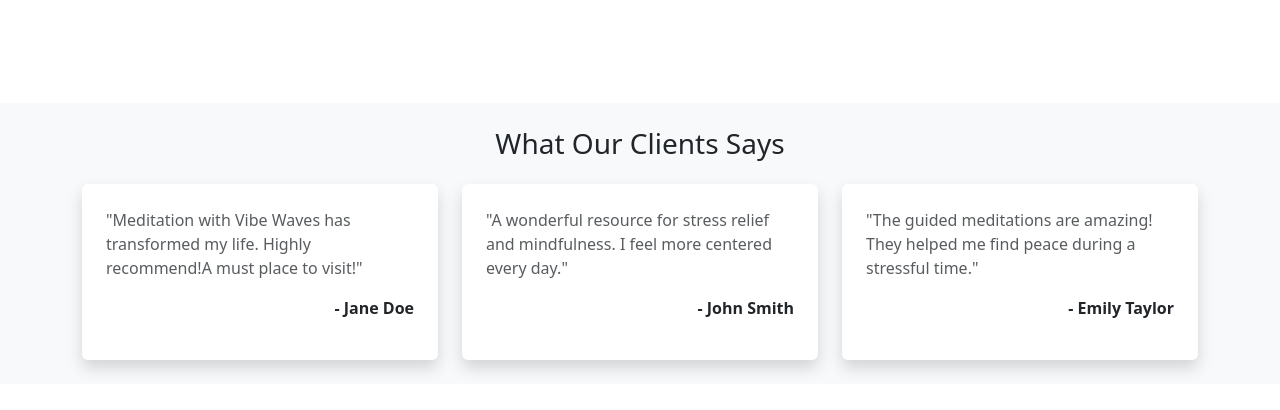
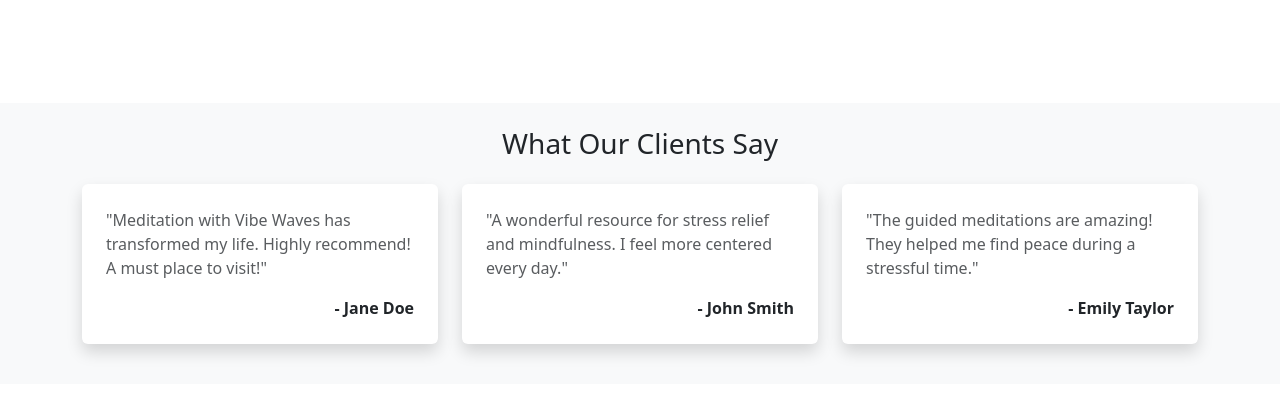
Before and after one commit to anita-molnar/meditation_web, a plain HTML site: page index.html in a window 1280 px wide. Shown: the part 2200-2610 px from the top of the page. Drawn offline with nearby package versions, Linux system fonts and the light colour scheme.

Commit message:
fixed bugs testimonials

```diff
--- a/index.html
+++ b/index.html
@@ -135,40 +135,40 @@
 <!-- END about us -->
 
 
-<!-- END about us -->
-
-
       <!-- Testimonials -->
       <section class="testimonials py-4 bg-light mt-4">
         <div class="container">
-          <h3 class="text-center mb-4 text-dark">What Our Clients Says</h3>
+          <h3 class="text-center mb-4 text-dark">What Our Clients Say</h3>
           <div class="row g-4">
+
             <!-- Testimonial 1 -->
             <div class="col-md-4">
-              <div class="testimonial-item p-4 bg-white rounded shadow">
+              <figure class="testimonial-item p-4 bg-white rounded shadow">
                 <blockquote class="mb-3 text-muted">
-                  "Meditation with Vibe Waves has transformed my life. Highly recommend!A must place to visit!"
+                  "Meditation with Vibe Waves has transformed my life. Highly recommend! A must place to visit!"
                 </blockquote>
-                <p class="text-end fw-bold">- Jane Doe</p>
-              </div>
+                <figcaption class="text-end fw-bold">- Jane Doe</figcaption>
+              </figure>
             </div>
+
             <!-- Testimonial 2 -->
             <div class="col-md-4">
-              <div class="testimonial-item p-4 bg-white rounded shadow">
+              <figure class="testimonial-item p-4 bg-white rounded shadow">
                 <blockquote class="mb-3 text-muted">
                   "A wonderful resource for stress relief and mindfulness. I feel more centered every day."
                 </blockquote>
-                <p class="text-end fw-bold">- John Smith</p>
-              </div>
+                <figcaption class="text-end fw-bold">- John Smith</figcaption>
+              </figure>
             </div>
+
             <!-- Testimonial 3 -->
             <div class="col-md-4">
-              <div class="testimonial-item p-4 bg-white rounded shadow">
+              <figure class="testimonial-item p-4 bg-white rounded shadow">
                 <blockquote class="mb-3 text-muted">
                   "The guided meditations are amazing! They helped me find peace during a stressful time."
                 </blockquote>
-                <p class="text-end fw-bold">- Emily Taylor</p>
-              </div>
+                <figcaption class="text-end fw-bold">- Emily Taylor</ficaption>
+              </figure>
             </div>
           </div>
         </div>
```
